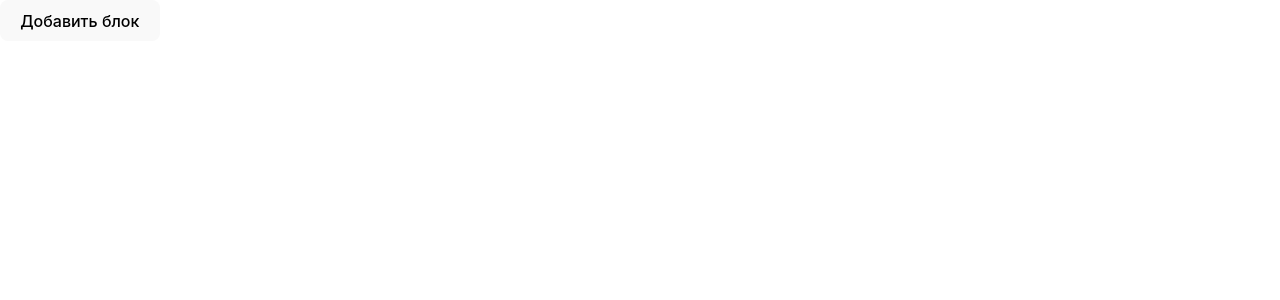
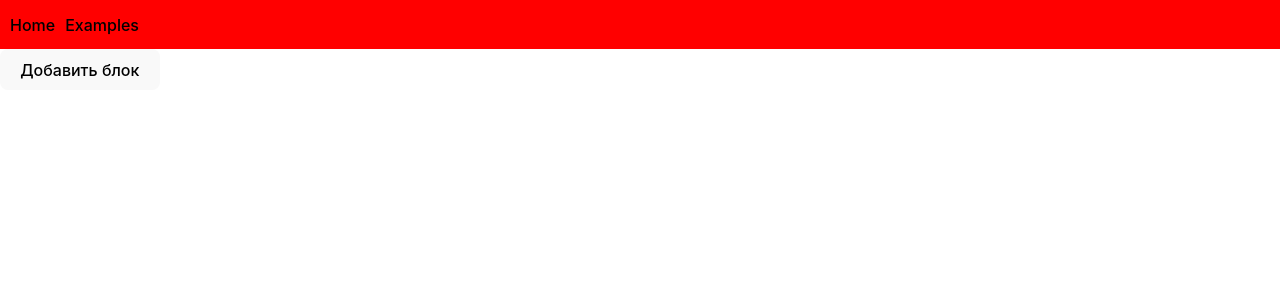
Before and after one commit to descrybe/site_builder, a React (Vite) app: page / in a window 1280 px wide. Shown: the top 300 px of the page. Built offline with nearby package versions, Linux system fonts and the light colour scheme.

Commit message:
1) added react router and created routes via provider; 2) separated files with pages, added 2 basic pages

```diff
--- a/package.json
+++ b/package.json
@@ -15,7 +15,8 @@
     "react": "^18.2.0",
     "react-beautiful-dnd": "^13.1.1",
     "react-dom": "^18.2.0",
-    "react-redux": "^8.1.3"
+    "react-redux": "^8.1.3",
+    "react-router-dom": "^6.17.0"
   },
   "devDependencies": {
     "@types/react": "^18.2.15",
--- a/src/index.css
+++ b/src/index.css
@@ -23,13 +23,16 @@ a:hover {
   color: #535bf2;
 }
 
+* {
+  margin: 0;
+  padding: 0;
+}
+
 body {
-  margin: 0;
   display: flex;
   min-width: 320px;
   min-height: 100vh;
 }
-
 h1 {
   font-size: 3.2em;
   line-height: 1.1;
--- a/src/main.tsx
+++ b/src/main.tsx
@@ -1,11 +1,29 @@
 import ReactDOM from 'react-dom/client'
-import App from './App.tsx'
+import MainPage from './pages/main'
 import './index.css'
 import { store } from './store/index'
 import { Provider } from 'react-redux'
+import {
+  createBrowserRouter,
+  RouterProvider
+} from "react-router-dom";
+import BuilderPage from './pages/builder'
+
+const router = createBrowserRouter([
+  {
+    path: "/",
+    element: <MainPage />,
+  },
+  {
+    path: "builder",
+    element: <BuilderPage />,
+  },
+]);
+
+export default router;
 
 ReactDOM.createRoot(document.getElementById('root')!).render(
-	<Provider store={store}>
-		<App />
-	</Provider>
+  <Provider store={store}>
+    <RouterProvider router={router} />
+  </Provider>
 )
--- /dev/null
+++ b/src/pages/builder/index.tsx
@@ -0,0 +1,13 @@
+import { FC } from 'react'
+import PageHeader from '../../pagesComponent/pageHeader';
+
+const BuilderPage: FC = () => {
+  return (
+    <>
+      <PageHeader />
+      <div>This is the builder page</div>
+    </>
+  )
+}
+
+export default BuilderPage;
--- a/src/App.tsx
+++ b/src/pages/main/index.tsx
@@ -1,18 +1,20 @@
-import './App.css'
-import SimpleWrapper from './components/ui/wrapper/simpleWrapper'
-import ImageLoader from './components/functional/imageLoader'
+import './style.css'
+import SimpleWrapper from '../../components/ui/wrapper/simpleWrapper'
+import ImageLoader from '../../components/functional/imageLoader'
 import { DragDropContext, Draggable, Droppable } from 'react-beautiful-dnd'
-import { useAppSelector } from './store/hooks'
-import { getBlocksIds } from './store/blocks/selectors'
-import BlockCreationButton from './components/functional/blockCreationButton'
+import { useAppSelector } from '../../store/hooks'
+import { getBlocksIds } from '../../store/blocks/selectors'
+import BlockCreationButton from '../../components/functional/blockCreationButton'
+import PageHeader from '../../pagesComponent/pageHeader'
 
 // TODO: вынести блоки в отдельный контейнер
 
-function App() {
+const MainPage = () => {
   const blocksIds = useAppSelector(getBlocksIds);
 
   return (
     <>
+      <PageHeader />
       <BlockCreationButton />
       <DragDropContext onDragEnd={() => console.log('test')}>
         <Droppable droppableId='root' type='group'>
@@ -29,7 +31,7 @@ function App() {
                       <SimpleWrapper
                       isCentered
                     >
-                    <ImageLoader>Image loader {id}</ImageLoader>
+                      <ImageLoader>Image loader {id}</ImageLoader>
                     </SimpleWrapper>
                     </div>
                   )}
@@ -43,4 +45,4 @@ function App() {
   )
 }
 
-export default App
+export default MainPage;
--- /dev/null
+++ b/src/pagesComponent/pageHeader/components/leftMenu/index.tsx
@@ -0,0 +1,19 @@
+import { FC } from 'react'
+import cn from 'classnames'
+import './style.css'
+import { Link } from 'react-router-dom'
+
+const HeaderLeftMenu: FC = () => {
+  return (
+    <ul className={cn('header-left-menu')}>
+      <li>
+        <Link to="/">Home</Link>
+      </li>
+      <li>
+        <Link to="/builder">Examples</Link>
+      </li>
+    </ul>
+  )
+}
+
+export default HeaderLeftMenu;
--- /dev/null
+++ b/src/pagesComponent/pageHeader/components/leftMenu/style.css
@@ -0,0 +1,14 @@
+.header-left-menu {
+  display: flex;
+  align-items: center;
+  list-style: none;
+  font-weight: 700;
+}
+
+.header-left-menu li {
+  margin-right: 10px;
+}
+
+.header-left-menu a {
+  color: black;
+}
--- /dev/null
+++ b/src/pagesComponent/pageHeader/index.tsx
@@ -0,0 +1,24 @@
+import { FC } from 'react'
+import cn from 'classnames'
+import './style.css'
+import HeaderLeftMenu from './components/leftMenu'
+
+type THeaderProps = {
+  isHidden?: boolean
+}
+
+const PageHeader: FC<THeaderProps> = (props) => {
+  const { isHidden = false } = props;
+
+  const headerContent = (
+    <div className={cn('header-wrapper')}>
+      <HeaderLeftMenu />
+    </div>
+  )
+
+  return (
+    <>{!isHidden && headerContent}</>
+  )
+}
+
+export default PageHeader;
--- /dev/null
+++ b/src/pagesComponent/pageHeader/style.css
@@ -0,0 +1,10 @@
+.header-wrapper {
+  /* TODO: Добавить основные константы стилей */
+  display: flex;
+  align-self: center;
+  justify-content: space-between;
+  padding: 7px 10px;
+  min-height: 35px;
+  width: calc(100vw - 20px);
+  background-color: red;
+}
```
Also changed, not shown: src/components/ui/layout/header/index.tsx (added, +9 -0 lines), src/pages/builder/style.css (added), src/pages/main/style.css (renamed from src/App.css), 1 other file (tests, documents, lock files or other folders).
